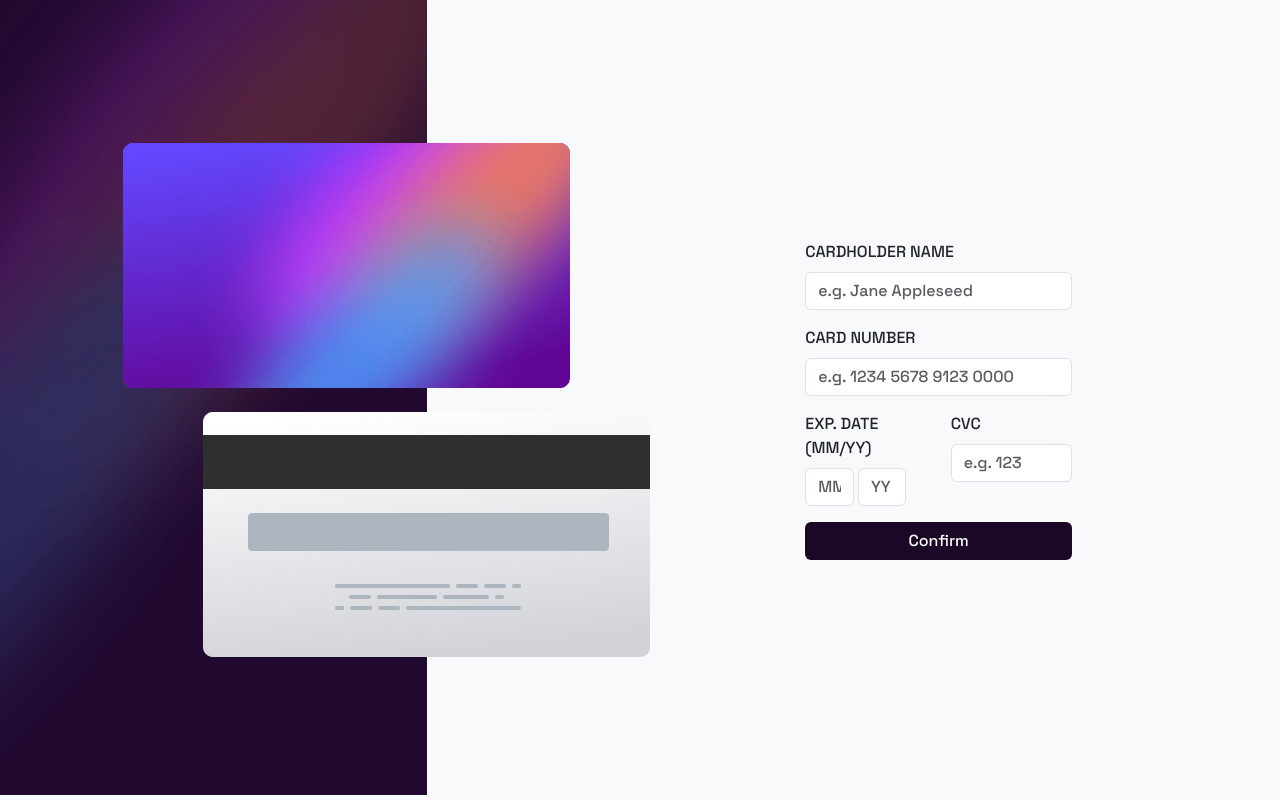
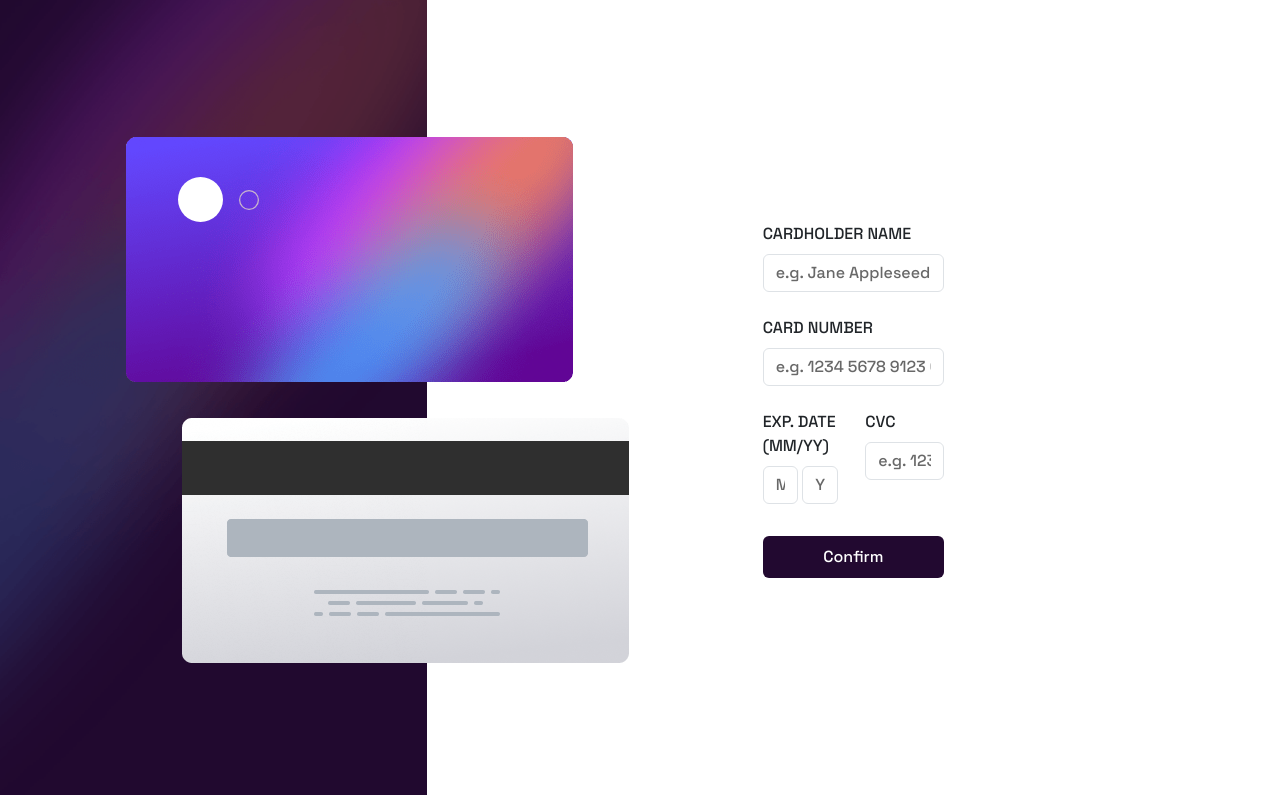
Before and after one commit to catrombeta/interactive-card-form, a plain HTML site: page index.html in a window 1280 px wide. Drawn offline with nearby package versions, Linux system fonts and the light colour scheme.

Commit message:
24.01: feat camps to fill with input data

```diff
--- a/assets/main.js
+++ b/assets/main.js
@@ -0,0 +1,3 @@
+$(document).on('ready', () => {
+
+})
--- a/assets/styles.css
+++ b/assets/styles.css
@@ -3,6 +3,7 @@ body {
     margin: 0;
     box-sizing: border-box;
     font-family: 'Space Grotesk', sans-serif;
+    /* font-size: 18px; */
 }
 
 .bg-main-desktop {
@@ -16,32 +17,29 @@ body {
     margin: 0 auto;
     height: 80%;
 }
-/* .card {
-    display: flex;
-    flex-direction: column;
-    height: inherit;
-    width: 100%;
-    align-items: center;
 
-} */
+.card-front, .card-back {
+    background-repeat: no-repeat;
+    padding: 0;
+    background-size: inherit;
+    width: 27.9375em;
+    height: 15.3125em;
+    padding: 2.5em;
+}
 
 .card-front {
     background-image: url('../images/bg-card-front.png');
-    background-repeat: no-repeat;
-    background-size: inherit;
-    padding: 0;
-    width: 27.9375em;
-    height: 15.3125em;
-    margin-right: 10em;
+    margin-right: 15em;
+}
+
+.bi-circle {
+    color: #C9B6CC;
 }
 
 .card-back {
     background-image: url('../images/bg-card-back.png');
-    background-repeat: no-repeat;
-    background-size: inherit;
-    padding: 0;
-    width: 27.9375em;
-    height: 15.3125em;
+    margin-left: -8em;
+    margin-top: 2.31em;
 }
 
 #dataCard {
@@ -52,8 +50,16 @@ form {
     padding: 5em;
 }
 
+#inputExpDate {
+    width: 45%;
+}
+
+input::placeholder {
+    color: #686868 !important;
+}
+
 button {
-    background-color: #1B0726 !important;
-    padding: 0.3em;
+    background-color: #220930 !important;
+    padding: 0.5em 0 !important;
     color: #FFF !important;
 }
--- a/index.html
+++ b/index.html
@@ -3,12 +3,6 @@
   <head>
     <meta charset="UTF-8" />
     <meta name="viewport" content="width=device-width, initial-scale=1.0" />
-    <link
-      rel="icon"
-      type="image/png"
-      sizes="32x32"
-      href="./images/favicon-32x32.png"
-    />
     <link rel="preconnect" href="https://fonts.googleapis.com" />
     <link rel="preconnect" href="https://fonts.gstatic.com" crossorigin />
     <link
@@ -23,51 +17,70 @@
     />
     <link rel="stylesheet" href="./assets/styles.css" />
     <script defer src="./assets/main.js"></script>
+    <script src="https://code.jquery.com/jquery-3.6.3.slim.js" integrity="sha256-DKU1CmJ8kBuEwumaLuh9Tl/6ZB6jzGOBV/5YpNE2BWc=" crossorigin="anonymous"></script>
     <title>Frontend Mentor | Interactive card details form</title>
   </head>
   <body>
-    <main class="container-fluid bg-light vh-100">
+    <main class="container-fluid vh-100">
       <div class="row bg-main-desktop h-100 align-items-center">
         <div class="container justify-content-center">
-          <div class="row h-100 align-items-center">
-            <div class="col-md-7 p-0">
+          <div class="row h-100 align-items-center justify-content-center">
+            <div class="col-md-5 p-0">
               <div class="row justify-content-center">
                 <div class="card-front">
-
+                  <div class="row m-0">
+                    <div class="col-md-2">
+                      <svg xmlns="http://www.w3.org/2000/svg" width="45" height="45" fill="currentColor" class="bi bi-circle-fill text-white" viewBox="0 0 16 16">
+                        <circle cx="8" cy="8" r="8"/>
+                      </svg>
+                    </div>
+                    <div class="col-md-2 my-auto">
+                      <svg xmlns="http://www.w3.org/2000/svg" width="20" height="20" fill="currentColor" class="bi bi-circle" viewBox="0 0 16 16">
+                        <path d="M8 15A7 7 0 1 1 8 1a7 7 0 0 1 0 14zm0 1A8 8 0 1 0 8 0a8 8 0 0 0 0 16z"/>
+                      </svg>
+                    </div>
+                  </div>
+                  <div class="row">
+                    <div id="fill-number"></div>
+                  </div>
+                  <div class="row">
+                    <div id="fill-name"></div>
+                    <span id="fill-date"></span>
+                  </div>
                 </div>
               </div>
-              <div class="row justify-content-center mt-4">
+              <div class="row justify-content-center">
                 <div class="card-back">
 
                 </div>
               </div>
             </div>
-            <div class="col-md-5 p-0 ms-n1" id="dataCard">
+            <div class="col-md-4 p-0 ms-n1" id="dataCard">
               <form id="card-data">
-                <div class="mb-3">
+                <div class="mb-4">
                   <label for="inputCardName" class="form-label">Cardholder Name</label>
-                  <input type="text" class="form-control" id="inputCardName" placeholder="e.g. Jane Appleseed">
+                  <input type="text" class="form-control" id="inputCardName" placeholder="e.g. Jane Appleseed" required>
                 </div>
-                <div class="mb-3">
+                <div class="mb-4">
                   <label for="inputCardNumber" class="form-label">Card Number</label>
-                  <input type="text" class="form-control" id="inputCardNumber" placeholder="e.g. 1234 5678 9123 0000">
+                  <input type="text" class="form-control" id="inputCardNumber" placeholder="e.g. 1234 5678 9123 0000" required>
                 </div>
-                <div class="row mb-3">
+                <div class="row mb-4">
                   <div class="col-6 form-group">
                     <div>
                         <label for="inputExpDate" class="form-label">Exp. Date (mm/yy)</label>
                     </div>
                     <div class="form-inline">
-                        <input type="text" class="d-inline-block form-control" style="width:40%" id="inputExpDate" placeholder="MM">
-                        <input type="text" class="d-inline-block form-control" style="width:40%" id="inputCardName" placeholder="YY">
+                        <input type="text" class="d-inline-block form-control" id="inputExpDate" placeholder="MM" required>
+                        <input type="text" class="d-inline-block form-control" id="inputExpDate" placeholder="YY" required>
                     </div>
                   </div>
                   <div class="col-6">
                     <label for="inputExpDate" class="form-label">CVC</label>
-                    <input type="text" class="form-control" id="inputExpDate" placeholder="e.g. 123">
+                    <input type="text" class="form-control w-100" id="inputExpDate" placeholder="e.g. 123" required>
                   </div>
                 </div>
-                <button type="button" class="btn w-100">Confirm</button>
+                <button type="button" class="btn w-100 mt-2">Confirm</button>
               </form>
             </div>
           </div>
```
